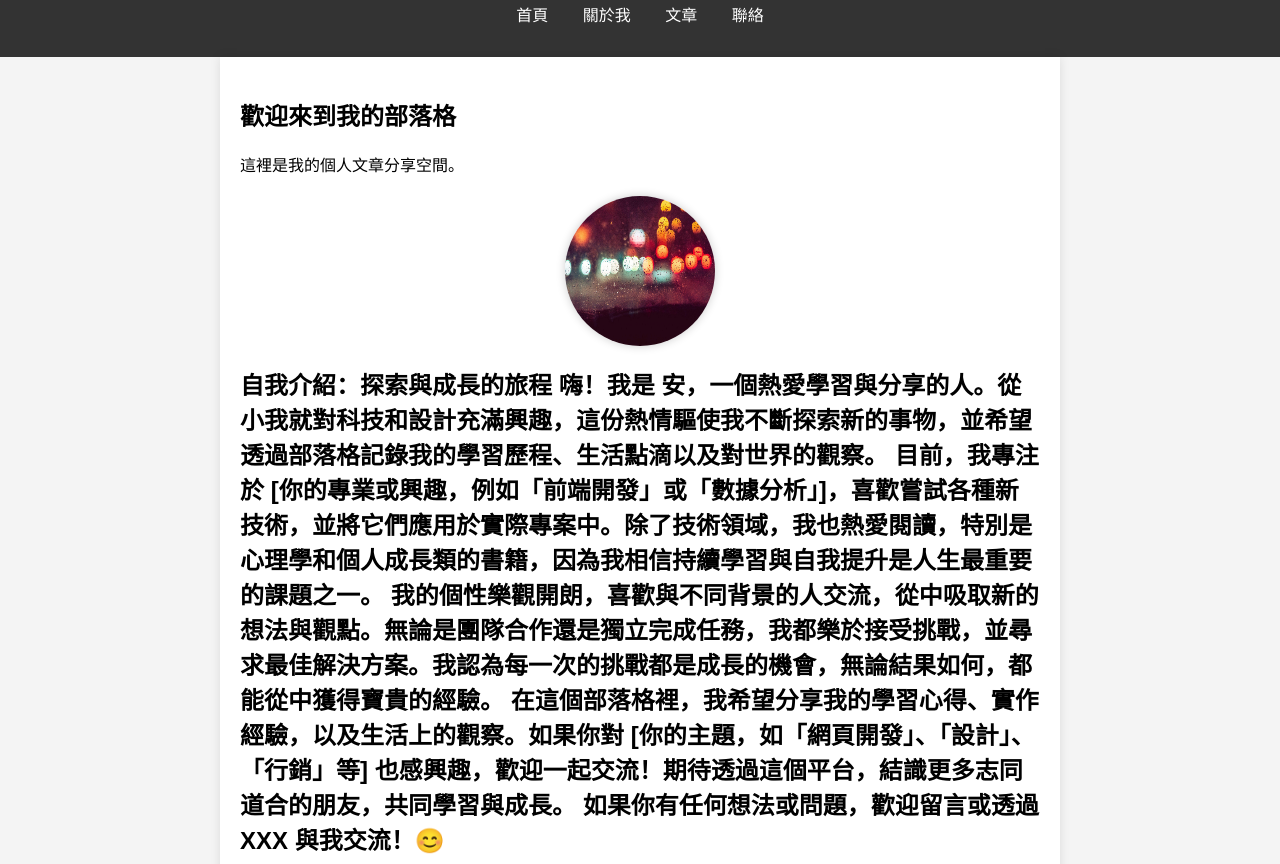
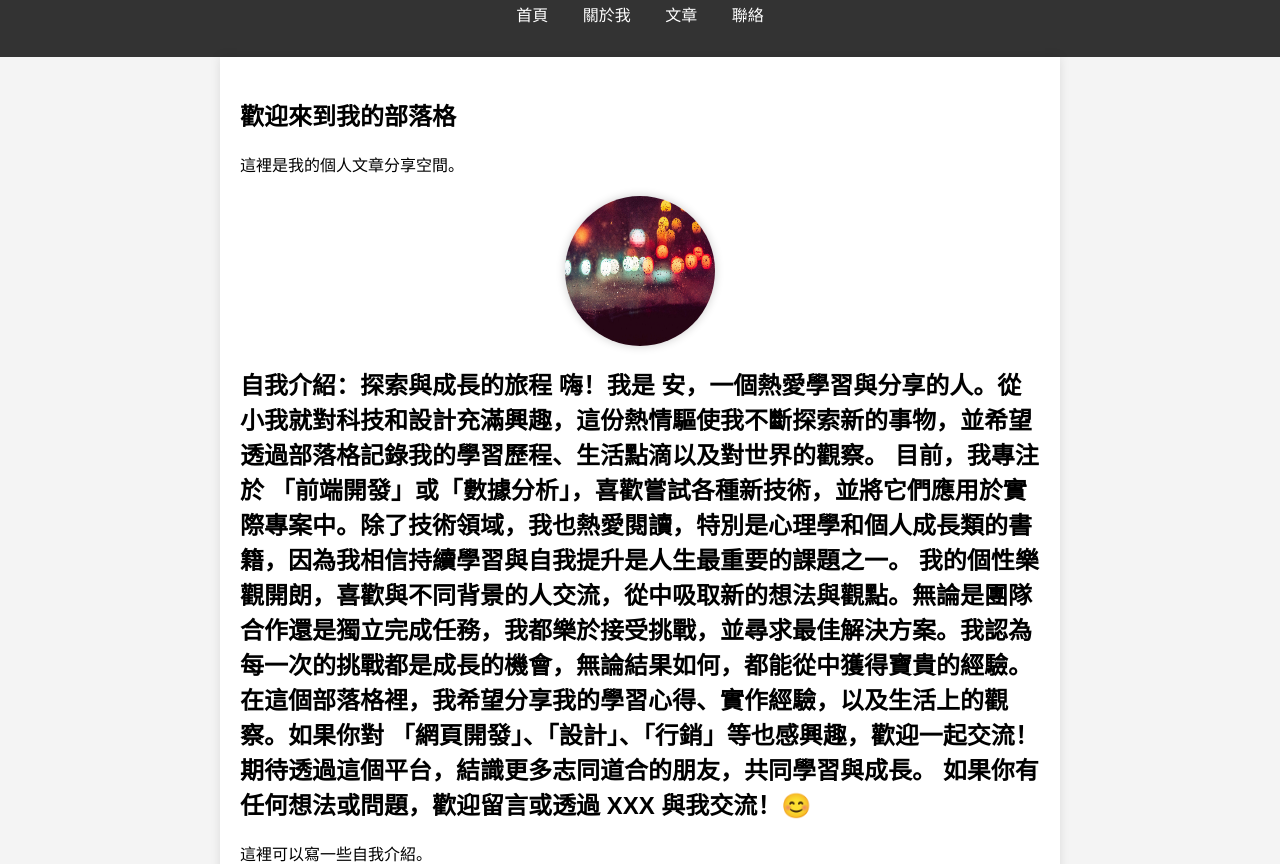
Before and after one commit to cpann2012-cpann2/1456, a plain HTML site: page _!DOCTYPE html_.html in a window 1280 px wide. Shown: the part 102-966 px from the top of the page. Drawn offline with Linux system fonts and the light colour scheme.

Commit message:
Update _!DOCTYPE html_.html

```diff
--- a/_!DOCTYPE html_.html
+++ b/_!DOCTYPE html_.html
@@ -29,11 +29,11 @@
             <h2>自我介紹：探索與成長的旅程
                 嗨！我是 安，一個熱愛學習與分享的人。從小我就對科技和設計充滿興趣，這份熱情驅使我不斷探索新的事物，並希望透過部落格記錄我的學習歷程、生活點滴以及對世界的觀察。
 
-                目前，我專注於 [你的專業或興趣，例如「前端開發」或「數據分析」]，喜歡嘗試各種新技術，並將它們應用於實際專案中。除了技術領域，我也熱愛閱讀，特別是心理學和個人成長類的書籍，因為我相信持續學習與自我提升是人生最重要的課題之一。
+                目前，我專注於 「前端開發」或「數據分析」，喜歡嘗試各種新技術，並將它們應用於實際專案中。除了技術領域，我也熱愛閱讀，特別是心理學和個人成長類的書籍，因為我相信持續學習與自我提升是人生最重要的課題之一。
 
                 我的個性樂觀開朗，喜歡與不同背景的人交流，從中吸取新的想法與觀點。無論是團隊合作還是獨立完成任務，我都樂於接受挑戰，並尋求最佳解決方案。我認為每一次的挑戰都是成長的機會，無論結果如何，都能從中獲得寶貴的經驗。
 
-                在這個部落格裡，我希望分享我的學習心得、實作經驗，以及生活上的觀察。如果你對 [你的主題，如「網頁開發」、「設計」、「行銷」等] 也感興趣，歡迎一起交流！期待透過這個平台，結識更多志同道合的朋友，共同學習與成長。
+                在這個部落格裡，我希望分享我的學習心得、實作經驗，以及生活上的觀察。如果你對 「網頁開發」、「設計」、「行銷」等也感興趣，歡迎一起交流！期待透過這個平台，結識更多志同道合的朋友，共同學習與成長。
 
                 如果你有任何想法或問題，歡迎留言或透過 XXX 與我交流！😊</h2>
             <p>這裡可以寫一些自我介紹。</p>
```
